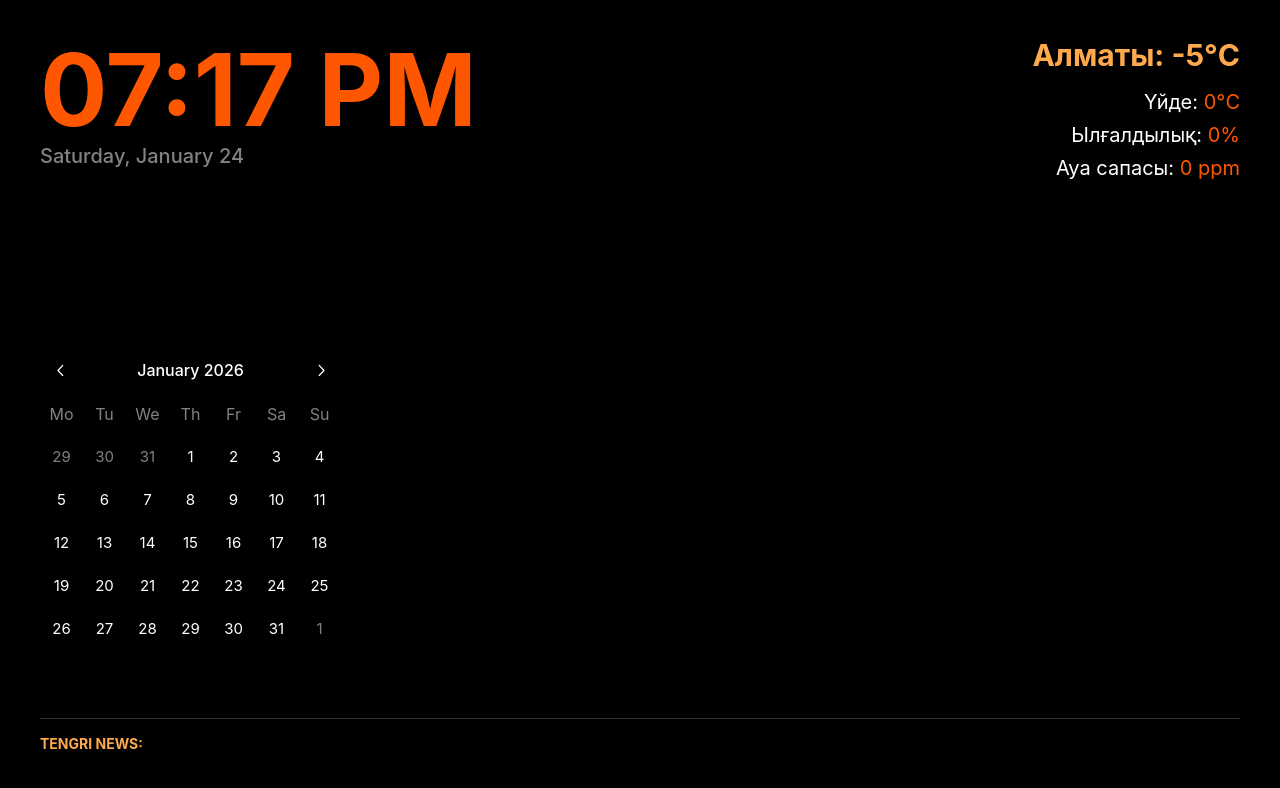
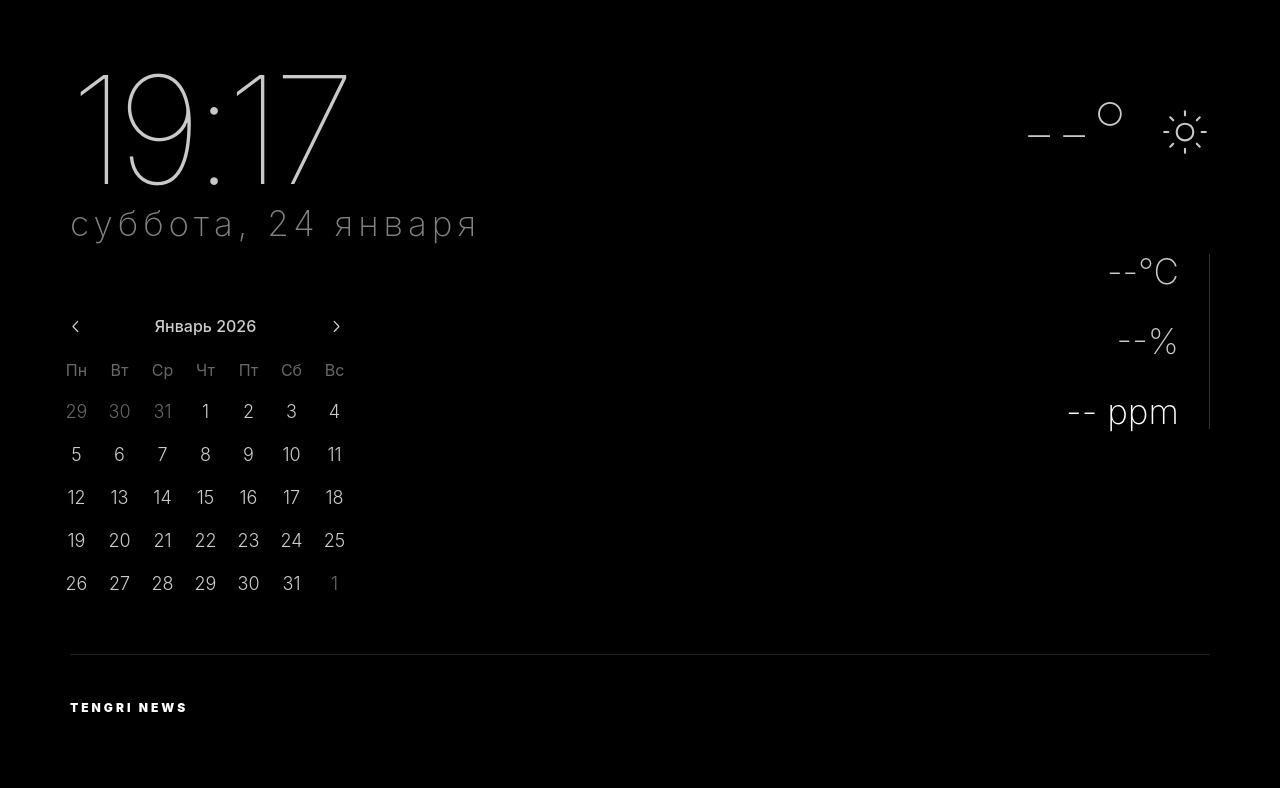
Before and after one commit to Yeeerniyaz/mirror-app, a React (Vite) app: page / in a window 1280 px wide. Shown: the top 788 px of the page. Built offline with nearby package versions, Linux system fonts and the light colour scheme; no server answers.

Commit message:
first commit

```diff
--- a/index.html
+++ b/index.html
@@ -4,6 +4,7 @@
     <meta charset="UTF-8" />
     <link rel="icon" type="image/svg+xml" href="/vite.svg" />
     <meta name="viewport" content="width=device-width, initial-scale=1.0" />
+    <link href="https://fonts.googleapis.com/css2?family=Inter:wght@100;300;500;900&display=swap" rel="stylesheet">
     <title>vector-standalone</title>
   </head>
   <body>
--- a/package.json
+++ b/package.json
@@ -1,6 +1,6 @@
 {
   "name": "vector-standalone",
-  "version": "1.0.12",
+  "version": "2.0.1",
   "description": "Smart Mirror VECTOR Offline Standalone App",
   "author": "Yerniyaz",
   "main": "main.js",
@@ -19,6 +19,7 @@
     "dayjs": "^1.11.19",
     "electron-log": "^5.0.0",
     "electron-updater": "^6.1.7",
+    "lucide-react": "^0.563.0",
     "react": "^18.2.0",
     "react-dom": "^18.2.0"
   },
--- a/src/App.jsx
+++ b/src/App.jsx
@@ -1,85 +1,154 @@
 import { useEffect, useState } from 'react';
-import { Group, Stack, Text, Title, SimpleGrid, Paper, Container } from '@mantine/core';
+import { Group, Stack, Text, Title, Container, Box, SimpleGrid, UnstyledButton, Center, Slider, ActionIcon } from '@mantine/core';
 import { Calendar } from '@mantine/dates';
+import { Sun, Youtube, Bookmark, Calendar as GoogleIcon, Music, Calculator, Clock, RefreshCw, Settings, Power, Zap } from 'lucide-react';
+import dayjs from 'dayjs';
+import 'dayjs/locale/ru';
 import '@mantine/dates/styles.css';
 
+const WEATHER_API = 'https://api.open-meteo.com/v1/forecast?latitude=43.2389&longitude=76.8897&current_weather=true';
+
 export default function App() {
+  const [page, setPage] = useState(0);
+  const [brightness, setBrightness] = useState(100);
   const [time, setTime] = useState(new Date());
-  const [sensors, setSensors] = useState({ temp: 0, hum: 0, co2: 0 });
-  const [news, setNews] = useState([]);
+  const [sensors, setSensors] = useState({ temp: '--', hum: '--', co2: '--' });
+  const [weather, setWeather] = useState({ temp: '--', code: 0 });
+  const [news, setNews] = useState(['Загрузка VECTOR OS...']);
 
+  const { ipcRenderer } = window.require ? window.require('electron') : { ipcRenderer: null };
+
+  const launch = (data, type, isTV = false) => ipcRenderer?.send('launch', { data, type, isTV });
+  const sendCmd = (cmd) => ipcRenderer?.send('system-cmd', cmd);
+  const updateMirror = () => ipcRenderer?.send('update-software');
+
+  // --- КАРУСЕЛЬ БАСҚАРУ (Mouse Wheel + Arrows) ---
   useEffect(() => {
-    // Уақыт
+    const handleWheel = (e) => {
+      if (e.deltaY > 0) setPage(p => Math.min(p + 1, 2));
+      else if (e.deltaY < 0) setPage(p => Math.max(p - 1, 0));
+    };
+    const handleKeys = (e) => {
+      if (e.key === 'ArrowRight') setPage(p => Math.min(p + 1, 2));
+      if (e.key === 'ArrowLeft') setPage(p => Math.max(p - 1, 0));
+    };
+    window.addEventListener('wheel', handleWheel);
+    window.addEventListener('keydown', handleKeys);
+
     const timer = setInterval(() => setTime(new Date()), 1000);
-
-    // Датчиктер (Python Bridge)
-    const fetchSensors = () => {
-      fetch('http://127.0.0.1:5005/api/sensors')
-        .then(res => res.json())
-        .then(data => setSensors(data))
-        .catch(e => console.log("Sensor error"));
+    const fetchData = async () => {
+      try {
+        const [w, n] = await Promise.all([
+          fetch(WEATHER_API).then(r => r.json()),
+          fetch('https://api.rss2json.com/v1/api.json?rss_url=https://tengrinews.kz/news.rss').then(r => r.json())
+        ]);
+        setWeather({ temp: Math.round(w.current_weather.temperature), code: w.current_weather.weathercode });
+        setNews(n.items.map(i => i.title));
+      } catch (e) { console.log("Sync error"); }
     };
-
-    // Жаңалықтар (Placeholder - Tengri RSS әдетте сервер арқылы алынады)
-    const fetchNews = () => {
-      setNews(["Tengri News: Қазақстандағы басты оқиғалар...", "Алматыда жаңа технологиялық орталық ашылды"]);
+    fetchData();
+    return () => {
+      window.removeEventListener('wheel', handleWheel);
+      window.removeEventListener('keydown', handleKeys);
+      clearInterval(timer);
     };
-
-    fetchSensors();
-    fetchNews();
-    const sensorInterval = setInterval(fetchSensors, 10000);
-    return () => { clearInterval(timer); clearInterval(sensorInterval); };
   }, []);
 
   return (
-    <Container fluid p="xl" style={{ backgroundColor: '#000', color: '#fff', height: '100vh', position: 'relative' }}>
+    <Box style={{ backgroundColor: '#000', height: '100vh', width: '100vw', overflow: 'hidden' }}>
 
-      {/* СЛЕВА СВЕРХУ: Часы */}
-      <div style={{ position: 'absolute', top: 40, left: 40 }}>
-        <Title order={1} style={{ fontSize: '100px', color: '#FF5700', lineHeight: 1 }}>
-          {time.toLocaleTimeString([], { hour: '2-digit', minute: '2-digit' })}
-        </Title>
-        <Text size="xl" fw={500} c="dimmed">
-          {time.toLocaleDateString('kk-KZ', { weekday: 'long', day: 'numeric', month: 'long' })}
-        </Text>
-      </div>
+      {/* 300vw - Үш бетке арналған контейнер */}
+      <Box style={{
+        display: 'flex',
+        width: '300vw',
+        height: '100vh',
+        transition: 'transform 0.8s cubic-bezier(0.16, 1, 0.3, 1)',
+        transform: `translateX(-${page * 100}vw)`
+      }}>
 
-      {/* СПРАВА СВЕРХУ: Погода и Датчики */}
-      <div style={{ position: 'absolute', top: 40, right: 40, textAlign: 'right' }}>
-        <Stack align="flex-end" spacing="xs">
-          <Group>
-            <Text size="30px" fw={700} c="orange">Алматы: -5°C</Text>
+        {/* --- PAGE 0: DASHBOARD (СЕНІҢ ДИЗАЙНЫҢ) --- */}
+        <Container fluid p="70px" style={{ width: '100vw', height: '100vh', display: 'flex', flexDirection: 'column', justifyContent: 'space-between' }}>
+          <Group align="flex-start" justify="space-between" wrap="nowrap">
+            <Stack gap="xl">
+              <Stack gap={0}>
+                <Title order={1} style={{ fontSize: '150px', fontWeight: 100, letterSpacing: '-8px', lineHeight: 0.8 }}>{dayjs(time).format('HH:mm')}</Title>
+                <Text size="35px" fw={200} c="dimmed" mt="md" style={{ letterSpacing: '5px' }}>{dayjs(time).locale('ru').format('dddd, D MMMM')}</Text>
+              </Stack>
+              <Box mt="xl" style={{ opacity: 0.8, marginLeft: '-15px' }}>
+                <Calendar locale="ru" size="md" styles={{
+                  calendar: { backgroundColor: 'transparent', border: 'none' },
+                  day: { color: '#fff', fontSize: '18px', fontWeight: 300, '&[data-today]': { color: '#000', backgroundColor: '#fff', borderRadius: '50%' } },
+                  monthThead: { color: '#444' }, calendarHeader: { color: '#fff' }
+                }} />
+              </Box>
+            </Stack>
+            <Stack align="flex-end" gap="60px">
+              <Group gap="xl" align="center"><Text style={{ fontSize: '80px', fontWeight: 100 }}>{weather.temp}°</Text><Sun size={50} strokeWidth={1} /></Group>
+              <Stack align="flex-end" gap="35px" style={{ borderRight: '1px solid #333', paddingRight: '30px' }}>
+                <Text size="35px" fw={200}>{sensors.temp}°C</Text>
+                <Text size="35px" fw={200}>{sensors.hum}%</Text>
+                <Text size="35px" fw={200} c={sensors.co2 > 1000 ? 'red' : 'white'}>{sensors.co2} ppm</Text>
+              </Stack>
+            </Stack>
           </Group>
-          <Paper bg="transparent" p={0}>
-            <Text size="xl">Үйде: <span style={{color: '#FF5700'}}>{sensors.temp}°C</span></Text>
-            <Text size="xl">Ылғалдылық: <span style={{color: '#FF5700'}}>{sensors.hum}%</span></Text>
-            <Text size="xl">Ауа сапасы: <span style={{color: sensors.co2 > 1000 ? 'red' : '#FF5700'}}>{sensors.co2} ppm</span></Text>
-          </Paper>
-        </Stack>
-      </div>
+          <Box mt="xl" pt="xl" style={{ borderTop: '1px solid #222' }}>
+            <Group justify="space-between" wrap="nowrap">
+              <Text fw={900} size="xs" style={{ letterSpacing: '3px', whiteSpace: 'nowrap', color: '#ffffff' }}>TENGRI NEWS</Text>
+              <marquee scrollamount="6" style={{ fontSize: '28px', fontWeight: 300, color: '#fff', width: '100%', marginLeft: '40px' }}>{news.join('   //   ')}</marquee>
+            </Group>
+          </Box>
+        </Container>
 
-      {/* СЛЕВА СНИЗУ: Календарь */}
-      <div style={{ position: 'absolute', bottom: 150, left: 40 }}>
-        <Calendar
-          size="md"
-          styles={{
-            calendar: { backgroundColor: 'transparent', border: 'none' },
-            day: { color: '#fff', '&[data-today]': { color: '#FF5700', border: '1px solid #FF5700' } },
-            monthThead: { color: '#FF5700' }
-          }}
-        />
-      </div>
+        {/* --- PAGE 1: VECTOR HUB (ОРТАЛАНҒАН) --- */}
+        <Container fluid style={{ width: '100vw', height: '100vh' }}>
+          <Center h="100%">
+            <Stack gap="100px" align="center" style={{ width: '100%' }}>
+              <Title order={2} style={{ fontSize: '40px', fontWeight: 100, letterSpacing: '20px', textTransform: 'uppercase' }}>Hub</Title>
+              <SimpleGrid cols={3} spacing="120px">
+                {[
+                  { name: 'YOUTUBE', icon: <Youtube size={50} />, action: () => launch('https://www.youtube.com/tv', 'web', true) },
+                  { name: 'CALENDAR', icon: <GoogleIcon size={50} />, action: () => launch('https://calendar.google.com', 'web') },
+                  { name: 'KEEP', icon: <Bookmark size={50} />, action: () => launch('https://keep.google.com', 'web') },
+                  { name: 'MUSIC', icon: <Music size={50} />, action: () => launch('https://music.yandex.kz', 'web') },
+                  { name: 'CALC', icon: <Calculator size={50} />, action: () => launch('gnome-calculator', 'sys') },
+                  { name: 'CLOCKS', icon: <Clock size={50} />, action: () => launch('gnome-clocks', 'sys') },
+                ].map((s) => (
+                  <UnstyledButton key={s.name} onClick={s.action}>
+                    <Stack align="center" gap="md"><Box>{s.icon}</Box><Text size="xs" fw={700} style={{ letterSpacing: '3px', opacity: 0.5 }}>{s.name}</Text></Stack>
+                  </UnstyledButton>
+                ))}
+              </SimpleGrid>
+            </Stack>
+          </Center>
+        </Container>
 
-      {/* СНИЗУ: Новости */}
-      <div style={{ position: 'absolute', bottom: 40, left: 40, right: 40, borderTop: '1px solid #333', paddingTop: '10px' }}>
-        <Group position="apart">
-          <Text fw={700} c="orange" size="sm">TENGRI NEWS:</Text>
-          <marquee style={{ width: '85%', color: '#ccc', fontSize: '20px' }}>
-            {news.join(' | ')}
-          </marquee>
-        </Group>
-      </div>
+        {/* --- PAGE 2: SETTINGS (РЕАЛЬНЫЕ НАСТРОЙКИ) --- */}
+        <Container fluid p="100px" style={{ width: '100vw', height: '100vh' }}>
+          <Stack gap="80px">
+            <Title order={2} style={{ fontSize: '40px', fontWeight: 100, letterSpacing: '15px' }}>SETTINGS</Title>
+            <SimpleGrid cols={2} spacing="100px">
+              <Stack gap="xl">
+                <Text fw={900} size="sm" style={{ letterSpacing: '4px' }}>BRIGHTNESS</Text>
+                <Slider color="gray" value={brightness} onChange={(v) => { setBrightness(v); ipcRenderer?.send('set-brightness', v); }} />
+                <Text size="xs" c="dimmed">Adjust Raspberry Pi screen intensity</Text>
+              </Stack>
+              <Stack gap="xl">
+                <Text fw={900} size="sm" style={{ letterSpacing: '4px' }}>POWER UNIT</Text>
+                <Group gap="xl">
+                  <ActionIcon size="80px" variant="outline" color="red" onClick={() => sendCmd('reboot')}><RefreshCw /></ActionIcon>
+                  <ActionIcon size="80px" variant="outline" color="red" onClick={() => sendCmd('shutdown')}><Power /></ActionIcon>
+                </Group>
+              </Stack>
+            </SimpleGrid>
+            <Center mt="50px">
+                <UnstyledButton onClick={updateMirror} style={{ borderBottom: '1px solid #ff0000', padding: '10px 40px' }}>
+                   <Group gap="xl"><RefreshCw size={20} color="#ff0000" /><Text fw={900} c="red" size="sm" style={{ letterSpacing: '5px' }}>FORCE UPDATE VECTOR MIRROR</Text></Group>
+                </UnstyledButton>
+            </Center>
+          </Stack>
+        </Container>
 
-    </Container>
+      </Box>
+    </Box>
   );
 }
--- a/src/index.css
+++ b/src/index.css
@@ -1,3 +1,5 @@
+
+
 html, body {
   margin: 0;
   padding: 0;
--- a/vite.config.js
+++ b/vite.config.js
@@ -6,5 +6,9 @@ export default defineConfig({
   base: './',
   build: {
     outDir: 'dist'
+  },
+  server: {
+    port: 5173,
+    strictPort: true
   }
 })
```
Also changed, not shown: main.js (+77 -35 lines), 1 other file (tests, documents, lock files or other folders).
